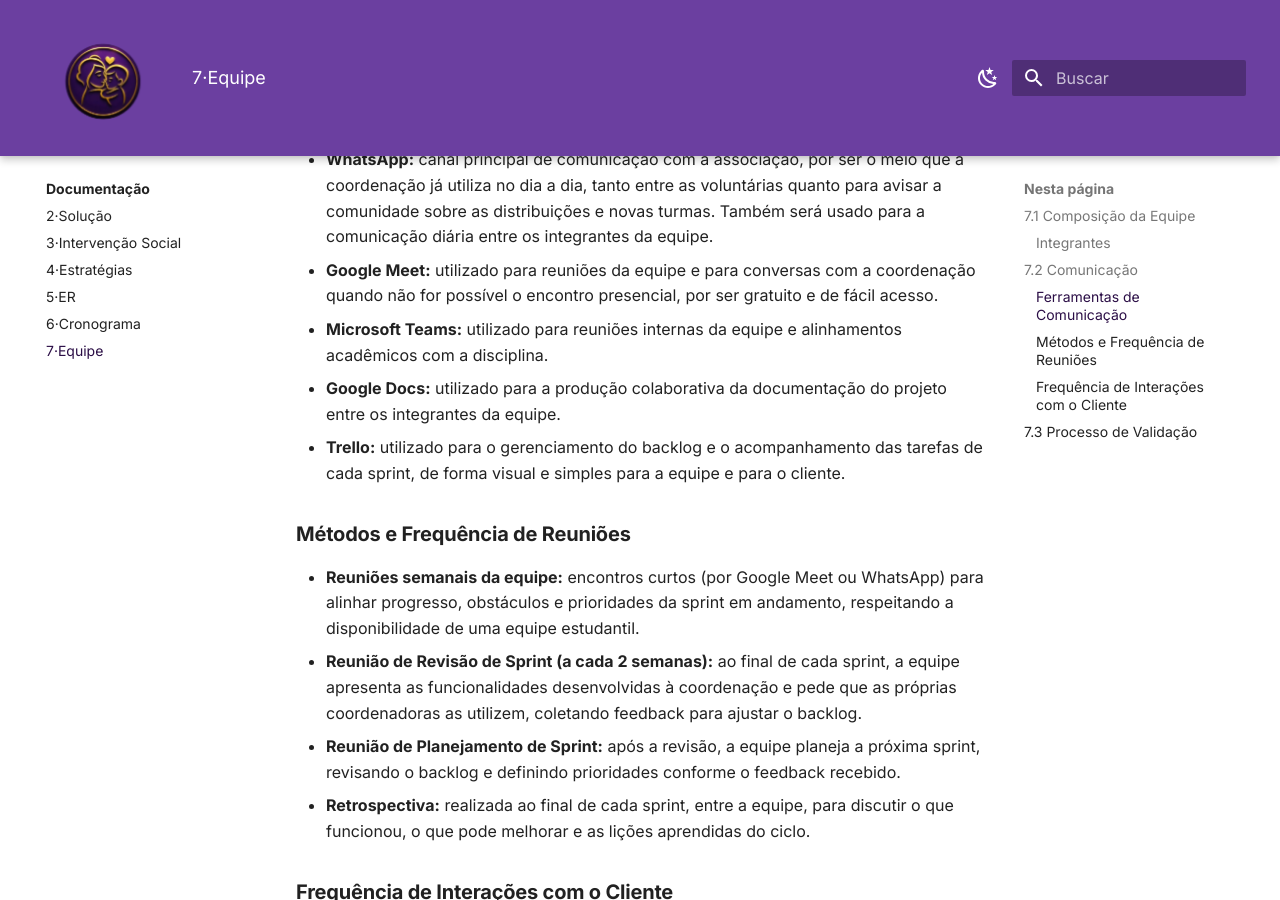
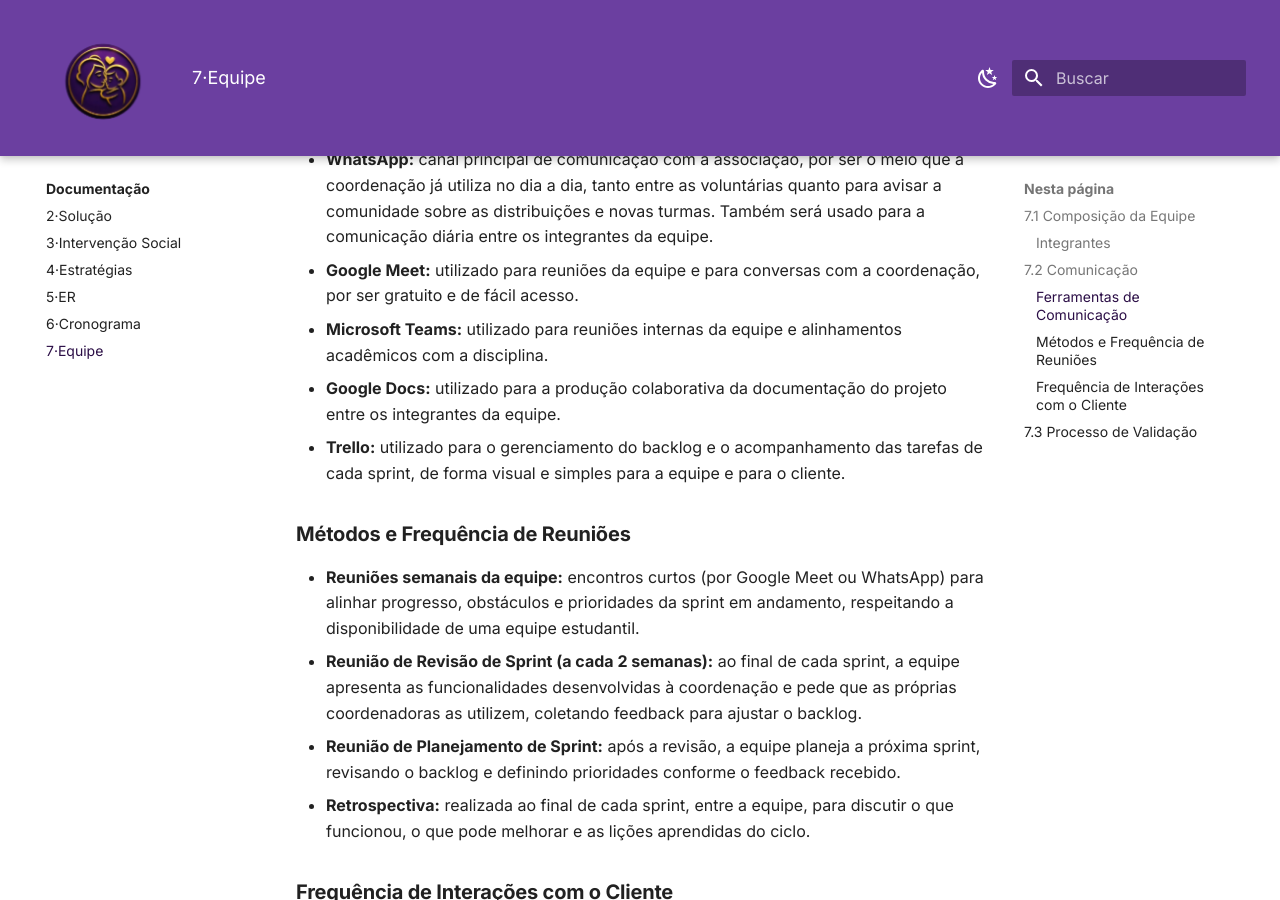
Before and after one commit to mdsreq-fga-unb/REQ-2026.2-T01-MaesGuerreiras, an MkDocs documentation site: the page built from docs/07-interacao/index.md, in a window 1280 px wide and 900 px high, scrolled down 1926 px. Built offline with MkDocs 1.6.1 and Material for MkDocs 9.7.7, drawn with Linux system fonts in a browser that asks for light colours.

Commit message:
docs: remove menção a encontro presencial do trecho do Google Meet

```diff
--- a/docs/07-interacao/index.md
+++ b/docs/07-interacao/index.md
@@ -71,8 +71,7 @@ A equipe de desenvolvimento será composta por:
   utiliza no dia a dia, tanto entre as voluntárias quanto para avisar a comunidade sobre as
   distribuições e novas turmas. Também será usado para a comunicação diária entre os integrantes da
   equipe.
-- **Google Meet:** utilizado para reuniões da equipe e para conversas com a coordenação quando não
-  for possível o encontro presencial, por ser gratuito e de fácil acesso.
+- **Google Meet:** utilizado para reuniões da equipe e para conversas com a coordenação, por ser gratuito e de fácil acesso.
 - **Microsoft Teams:** utilizado para reuniões internas da equipe e alinhamentos acadêmicos com a
   disciplina.
 - **Google Docs:** utilizado para a produção colaborativa da documentação do projeto entre os
```
